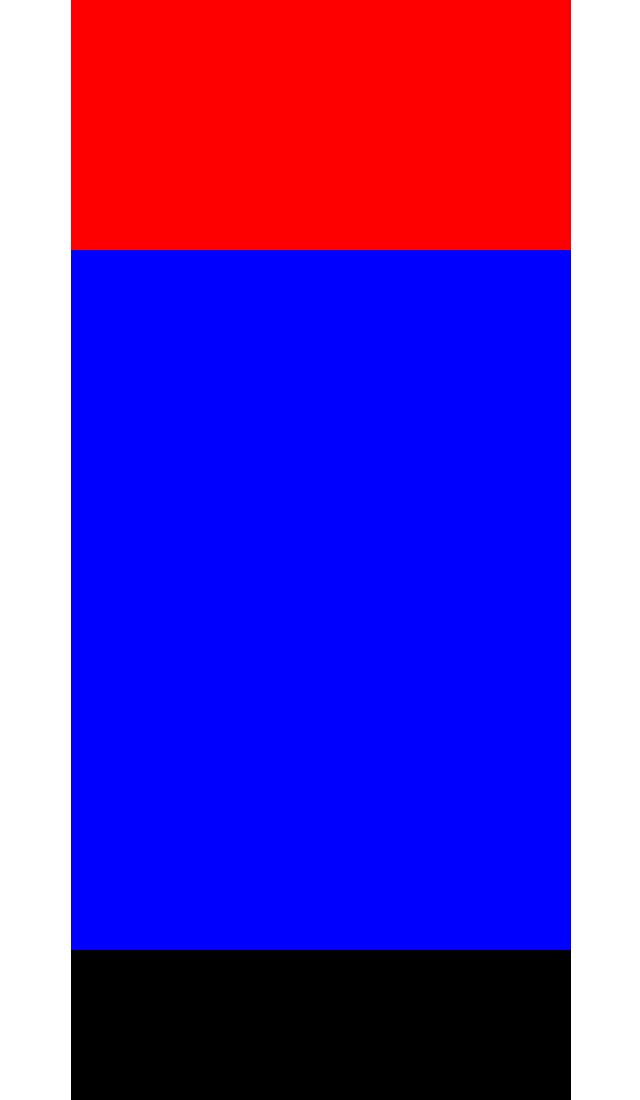
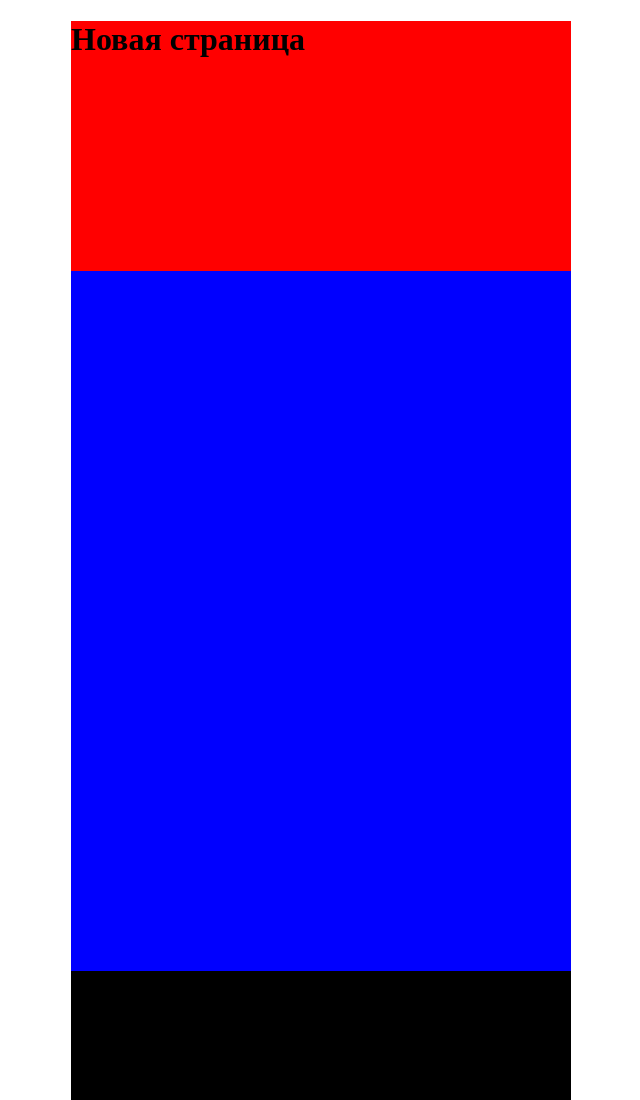
Before and after one commit to popov-eo/first-project, a plain HTML site: page index.html in a window 1280 px wide. Shown: the top 1100 px of the page, without its empty margins (319-959 px from the left). Drawn offline with Linux system fonts and the light colour scheme.

Commit message:
HTML добавлен заголовок в header

```diff
--- a/index.html
+++ b/index.html
@@ -1,14 +1,16 @@
 <!DOCTYPE html>
 <html lang="en">
+
 <head>
   <meta charset="UTF-8">
   <meta name="viewport" content="width=device-width, initial-scale=1.0">
   <title>Document</title>
   <link rel="stylesheet" href="style.css">
 </head>
+
 <body>
   <header class="header">
-
+    <h1>Новая страница</h1>
   </header>
 
   <main class="main">
@@ -19,4 +21,5 @@
 
   </footer>
 </body>
+
 </html>
```
Lines whose indentation alone changed are shown as unchanged.
